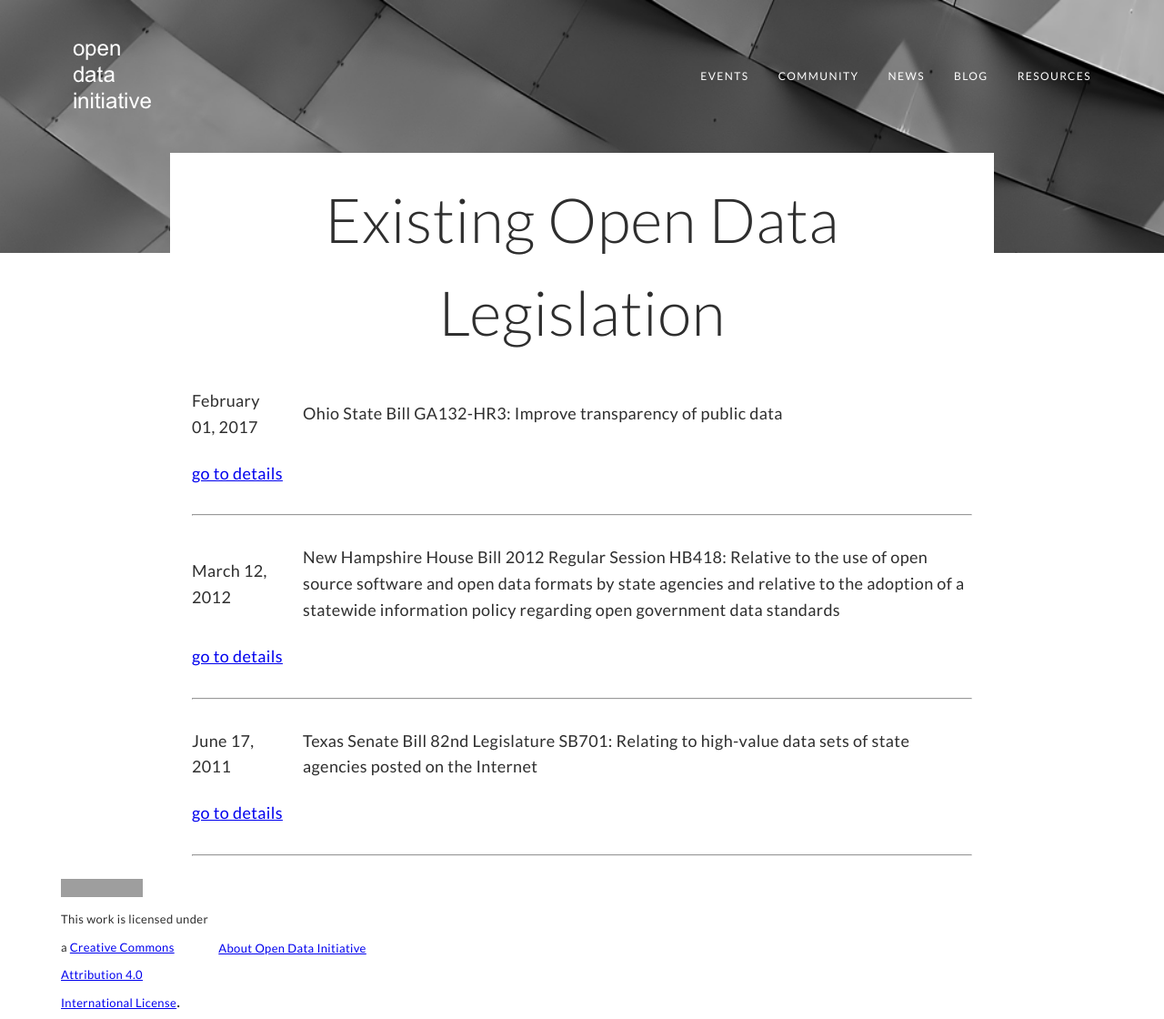
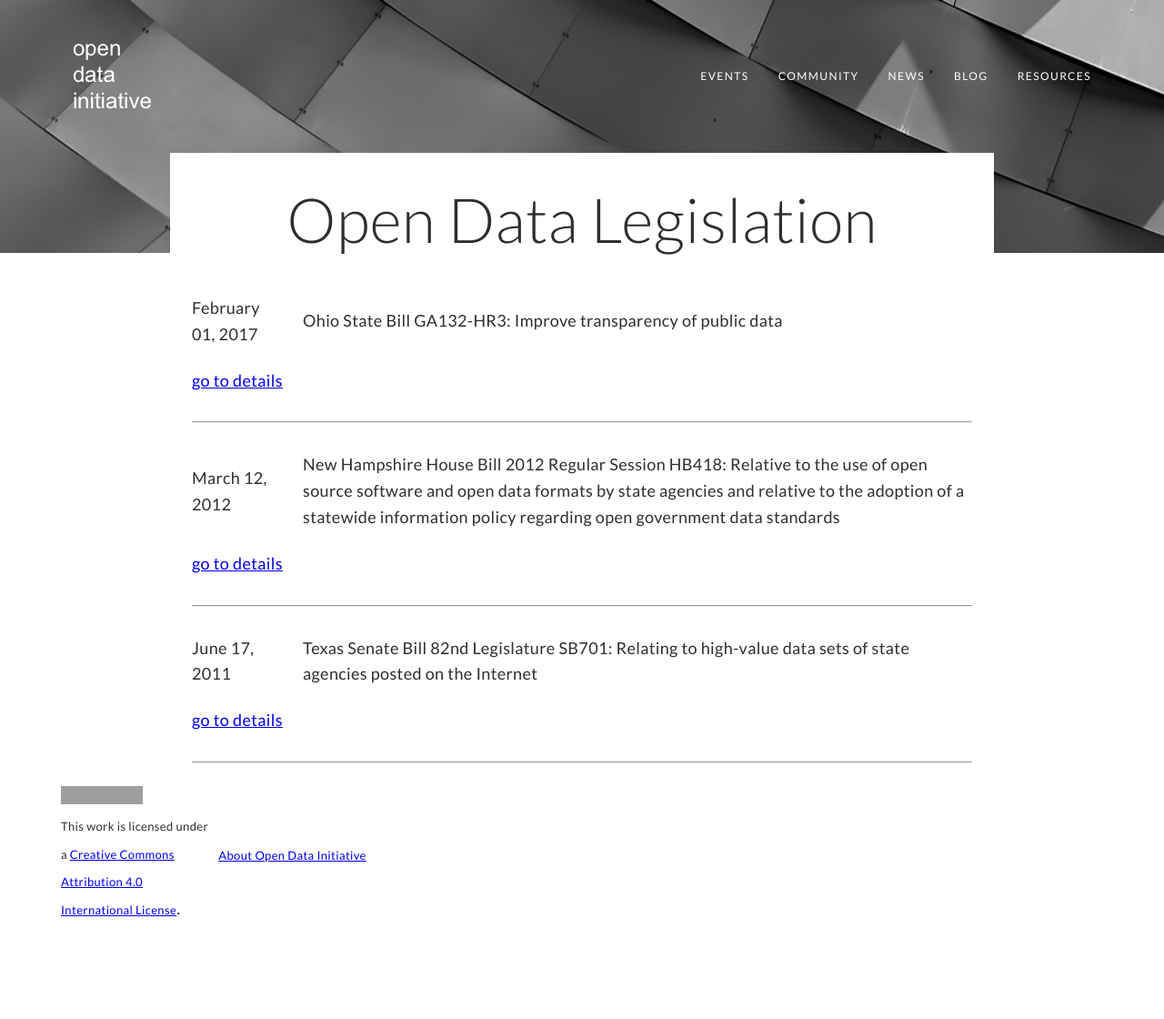
Before and after one commit to opendatainitiative/opendatainitiative.github.io, a Jekyll site: the page built from legislation.md, in a window 1280 px wide. Shown: the whole page at 91% size. Built offline with Jekyll 4.4.1, drawn with Linux system fonts in a browser that asks for light colours; after the commit the page ends 1018 px from its top, so only the background shows below that; grey boxes are pictures that could not be loaded.

Commit message:
clean up title

```diff
--- a/legislation.md
+++ b/legislation.md
@@ -4,7 +4,7 @@ permalink: /legislation
 title: Legislation
 ---
 
-# Existing Open Data Legislation
+# Open Data Legislation
 <table cellpadding="10">
     {% for post in site.categories.legislation %}
       <tr>
```
